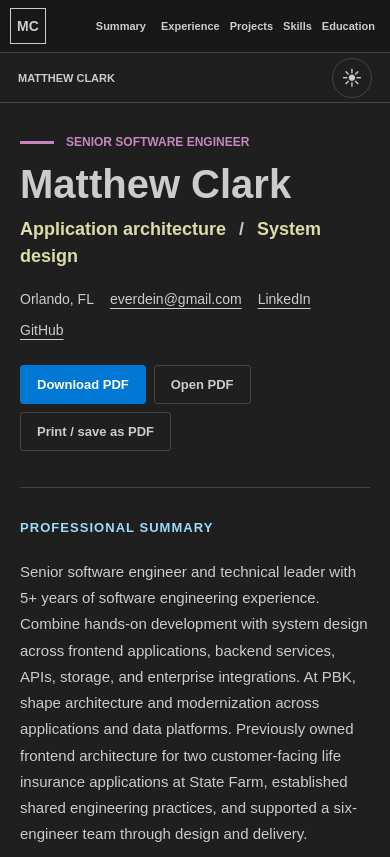
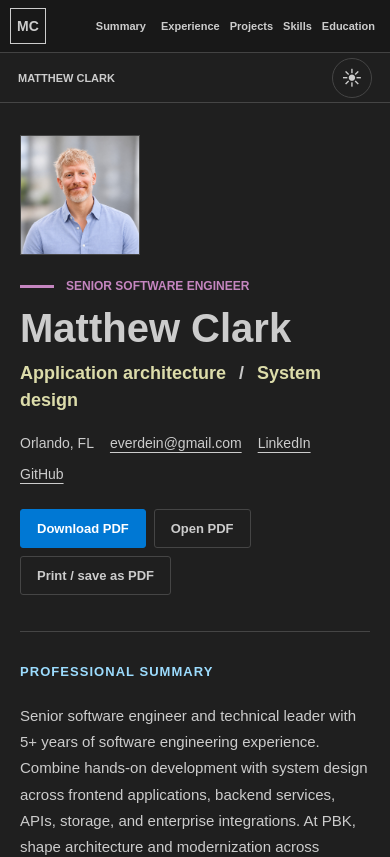
Before and after one commit to everdein/portfolio, a Next.js app: page /resume in a window 390 px wide. Shown: the top 857 px of the page. Built offline with nearby package versions, Linux system fonts and the light colour scheme; no server answers.

Commit message:
Add portfolio portrait to resume header

```diff
--- a/app/resume/page.tsx
+++ b/app/resume/page.tsx
@@ -1,4 +1,5 @@
 import type { Metadata } from "next";
+import Image from "next/image";
 import { ExternalLink } from "../ExternalLink";
 import { ThemeToggle } from "../ThemeToggle";
 import { PrintResume } from "./PrintResume";
@@ -67,6 +68,14 @@ export default function Resume() {
         </header>
         <article className="resume-document" aria-labelledby="resume-title">
           <header className="resume-heading">
+            <Image
+              className="resume-portrait"
+              src={`${basePath}/images/matthew-clark-headshot.jpg`}
+              alt="Matthew Clark wearing a light blue shirt against a softly blurred neutral background"
+              width={220}
+              height={220}
+              priority
+            />
             <p className="role">Senior Software Engineer</p>
             <h1 id="resume-title">Matthew Clark</h1>
             <p className="resume-specialty">
--- a/app/resume/resume.css
+++ b/app/resume/resume.css
@@ -2,6 +2,17 @@
   max-width: 1080px;
   margin: 0 auto;
   padding: 56px 52px 80px;
+}
+.resume-heading {
+  display: flow-root;
+}
+.resume-portrait {
+  float: right;
+  width: 180px;
+  height: 180px;
+  margin: 0 0 24px 32px;
+  object-fit: cover;
+  border: 1px solid var(--rule);
 }
 .resume-heading h1 {
   font-size: clamp(40px, 5vw, 68px);
@@ -155,6 +166,13 @@ html[data-theme="dark"] .resume-experience-group:nth-of-type(4) h4 {
   color: var(--syntax-string);
 }
 @media (max-width: 700px) {
+  .resume-portrait {
+    float: none;
+    display: block;
+    width: 120px;
+    height: 120px;
+    margin: 0 0 24px;
+  }
   .resume-document {
     padding: 32px 20px 48px;
   }
@@ -178,6 +196,9 @@ html[data-theme="dark"] .resume-experience-group:nth-of-type(4) h4 {
   }
 }
 @media print {
+  .resume-portrait {
+    display: none;
+  }
   @page {
     size: letter;
     margin: 0.6in;
```
Also changed, not shown: 4 other files (tests, documents, lock files or other folders).
